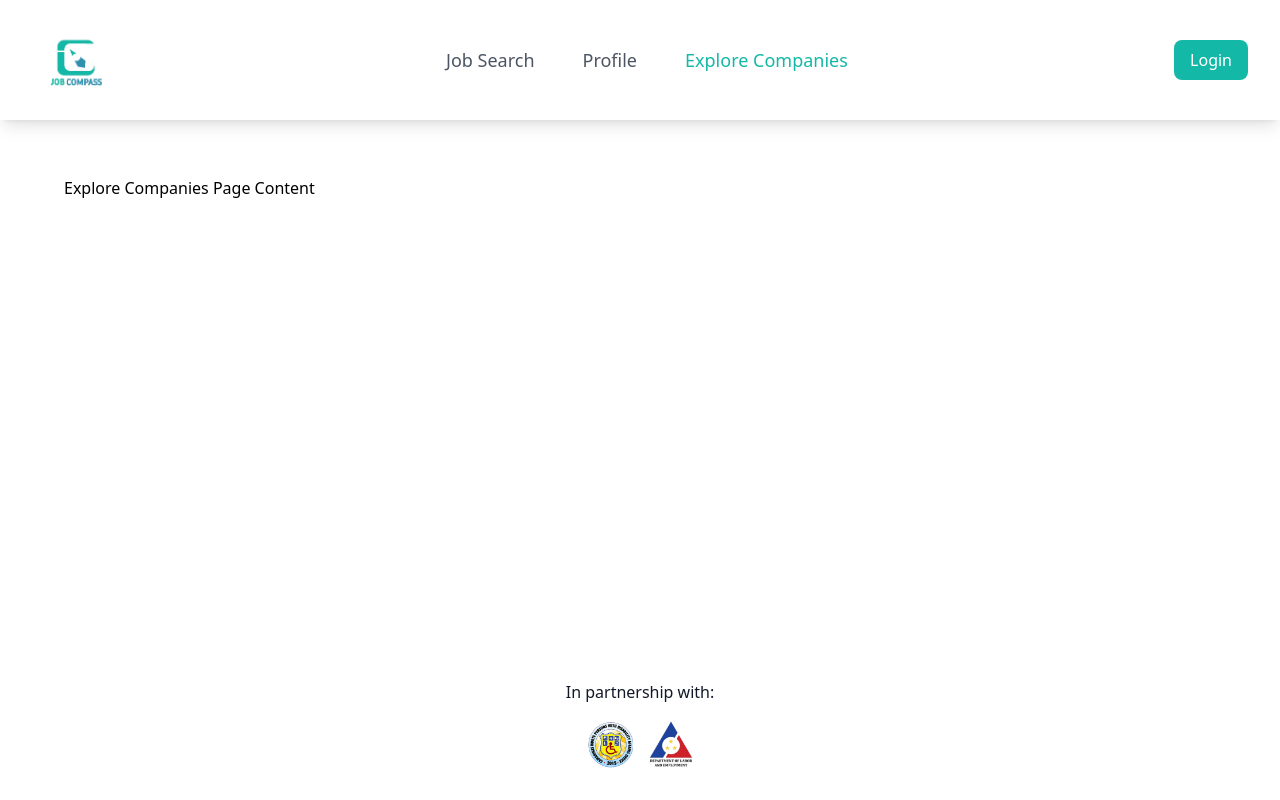
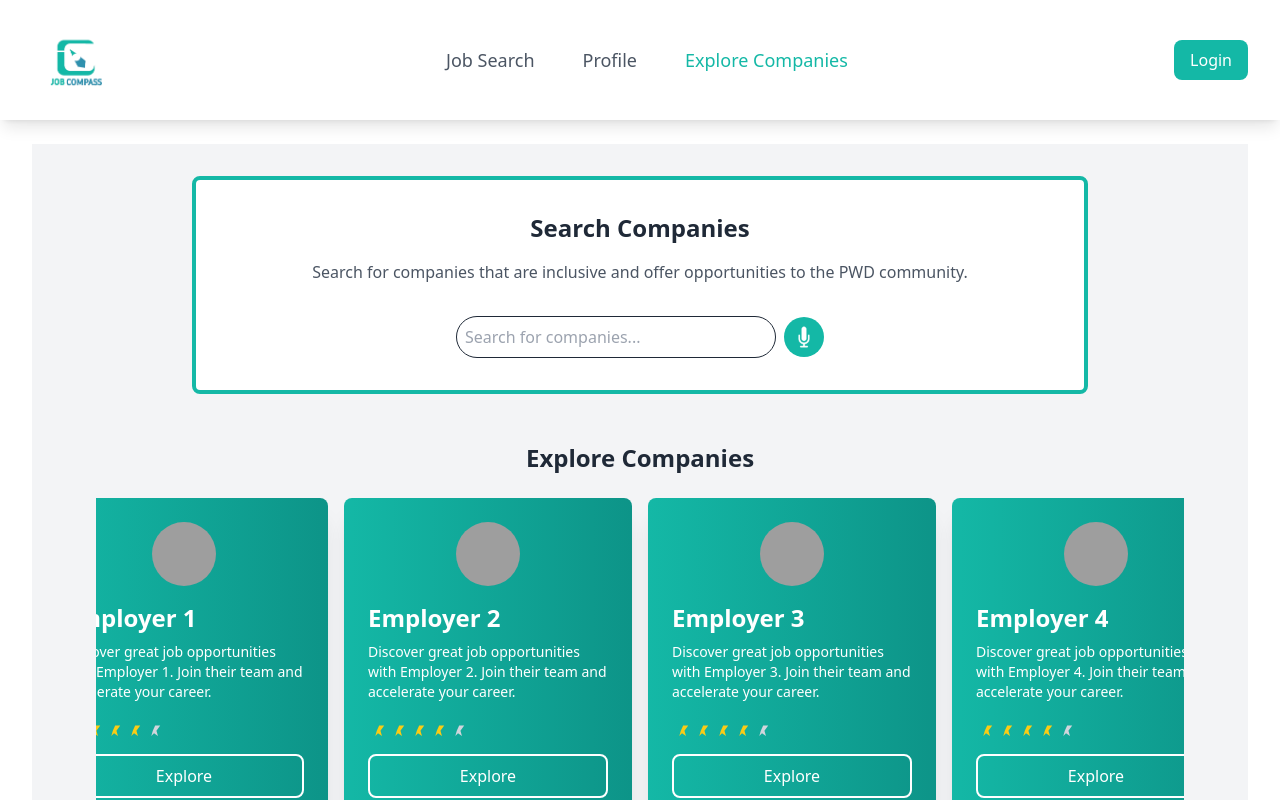
Before and after one commit to IsaacObusan/SAD-REVISED, a React (Vite) app: page / in a window 1280 px wide. Both pictures are taken after a click on the button "Explore Companies". Shown: the top 800 px of the page. Built offline with nearby package versions, Linux system fonts and the light colour scheme; grey boxes are pictures that could not be loaded.

Commit message:
Update explore companies tab

```diff
--- a/src/App.tsx
+++ b/src/App.tsx
@@ -9,6 +9,7 @@ const EmployerLandingPage = React.lazy(() => import('./components/EmployerLandin
 const ErrorPage = React.lazy(() => import('./components/Error'));
 const SignUp = React.lazy(() => import('./components/SignUp')); // Sign-Up page
 const Admin = React.lazy(() => import('./components/Admin'));
+
 
 const LoadingSpinner = () => (
   <div className="flex items-center justify-center h-screen">
--- a/src/components/MainLandingPage.tsx
+++ b/src/components/MainLandingPage.tsx
@@ -160,12 +160,106 @@ const MainLandingPage = () => {
               </div>
             </div>
           );
-      case 'Explore Companies':
-        return <div className="p-4 md:p-8">Explore Companies Page Content</div>;
-      default:
-        return <div className="p-4 md:p-8">Welcome to the Landing Page!</div>;
-    }
-  };
+          case 'Explore Companies':
+            return (
+              <div className="flex flex-col items-center justify-center p-8 bg-gray-100">
+                {/* Explore Companies Frame */}
+                <div className="p-8 border-4 border-teal-500 rounded-lg bg-white w-full max-w-4xl">
+                  <h2 className="text-2xl font-bold text-gray-800 text-center">Search Companies</h2>
+                  <p className="mt-4 text-center text-gray-600">
+                    Search for companies that are inclusive and offer opportunities to the PWD community.
+                  </p>
+
+                  {/* Search Box with Microphone Button on the Right */}
+                  <div className="flex items-center justify-center mt-8">
+                    <input
+                      type="text"
+                      placeholder="Search for companies..."
+                      className="w-full max-w-xs p-2 border border-gray-800 rounded-full focus:outline-none focus:ring-2 focus:ring-teal-500"
+                    />
+                    <button className="ml-2 p-2 bg-teal-500 rounded-full">
+                      <img src="/Microphone.png" alt="Mic" className="w-6 h-6" />
+                    </button>
+                  </div>
+                </div>
+
+                {/* Find Employer Cards Section (Outside the Frame) */}
+                <section className="px-4 mt-12 sm:px-8 w-full">
+                  <h2 className="mb-6 text-2xl font-bold text-center text-gray-800">Explore Companies</h2>
+                  <div className="flex justify-center gap-4 overflow-x-scroll">
+                    {['Employer 1', 'Employer 2', 'Employer 3', 'Employer 4'].map((employer, index) => (
+                      <div
+                        key={index}
+                        className="flex-shrink-0 p-6 text-white transition-all duration-300 transform rounded-lg shadow-xl w-72 bg-gradient-to-r from-teal-500 to-teal-600 hover:scale-105"
+                      >
+                        {/* Employer Logo */}
+                        <div className="flex justify-center mb-4">
+                          <img
+                            src={`/${employer.toLowerCase().replace(' ', '-')}-logo.png`}
+                            alt={employer}
+                            className="w-16 h-16 rounded-full"
+                          />
+                        </div>
+
+                        <h3 className="text-2xl font-bold">{employer}</h3>
+                        <p className="mt-2 text-sm">
+                          Discover great job opportunities with {employer}. Join their team and accelerate your career.
+                        </p>
+
+                        {/* Rating */}
+                        <div className="flex items-center mt-4">
+                          {[1, 2, 3, 4, 5].map((star, idx) => (
+                            <svg
+                              key={idx}
+                              xmlns="http://www.w3.org/2000/svg"
+                              fill="currentColor"
+                              className={`w-5 h-5 ${star <= 4 ? 'text-yellow-400' : 'text-gray-300'}`}
+                              viewBox="0 0 16 16"
+                            >
+                              <path d="M8 12.26l3.16 2.09-1.2-4.18L12.97 6h-4.03L7.04 10.17 5.84 14.34 8 12.26z" />
+                            </svg>
+                          ))}
+                        </div>
+
+                        {/* Explore Button */}
+                        <button className="w-full px-4 py-2 mt-4 text-white border-2 border-white rounded-lg hover:bg-teal-500 hover:text-white">
+                          Explore
+                        </button>
+                      </div>
+                    ))}
+                  </div>
+
+                  {/* Pagination Section */}
+                  <div className="flex items-center justify-between mt-8">
+                    <button className="px-4 py-2 bg-teal-500 text-white rounded-lg hover:bg-teal-600">
+                      Previous
+                    </button>
+
+                    {/* Page Number Box (Placeholder for number of cards) */}
+                    <div className="flex items-center gap-4">
+                      <span className="text-lg text-gray-600">Page</span>
+                      <input
+                        type="text"
+                        value="1" // Placeholder value, representing the current page or number of cards
+                        className="w-12 p-2 text-center border border-gray-800 rounded-lg focus:outline-none focus:ring-2 focus:ring-teal-500"
+                        disabled
+                      />
+                      <span className="text-lg text-gray-600">of 1</span> {/* Placeholder for total pages */}
+                    </div>
+
+                    <button className="px-4 py-2 bg-teal-500 text-white rounded-lg hover:bg-teal-600">
+                      Next
+                    </button>
+                  </div>
+                </section>
+              </div>
+            );
+
+
+          default:
+            return <div className="p-4 md:p-8">Welcome to the Landing Page!</div>;
+        }
+      };
 
   return (
     <div className="flex flex-col min-h-screen bg-white">
@@ -211,7 +305,7 @@ const MainLandingPage = () => {
   {/* Find Employer Cards Section */}
 {activeTab !== 'Profile' && activeTab !== 'Explore Companies' && (
   <section className="px-4 mt-12 sm:px-8">
-    <h2 className="mb-6 text-2xl font-bold text-center text-gray-800">Find Employer</h2>
+    <h2 className="mb-6 text-2xl font-bold text-center text-gray-800">Explore Companies</h2>
     <div className="flex justify-center gap-4 overflow-x-scroll">
       {['Employer 1', 'Employer 2', 'Employer 3', 'Employer 4'].map((employer, index) => (
         <div
```
